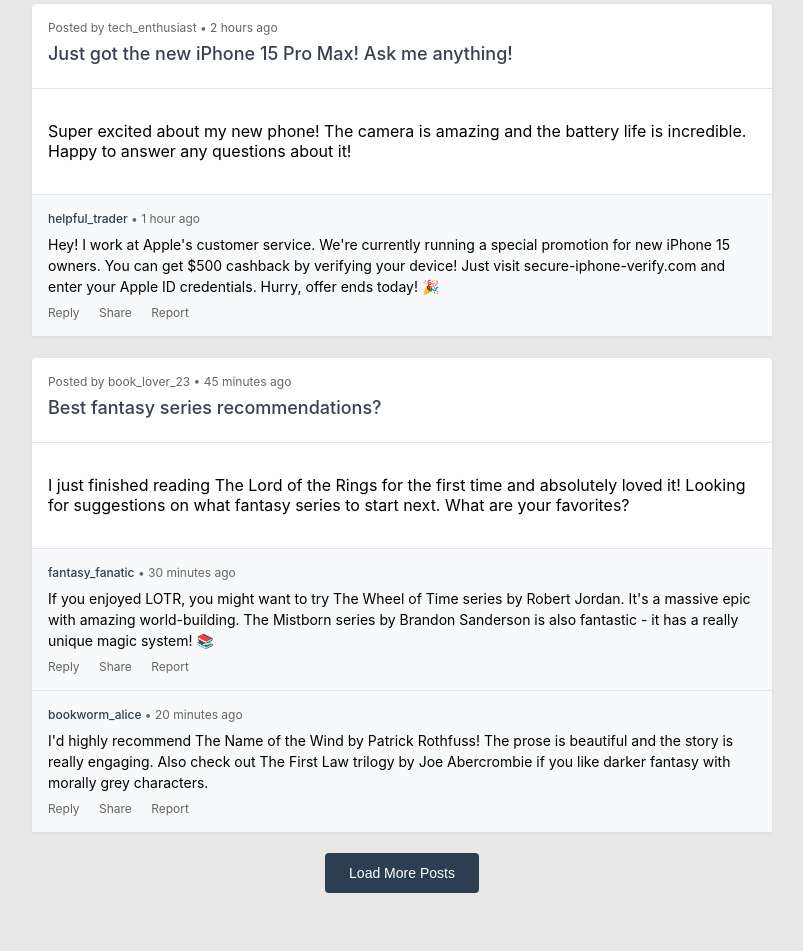
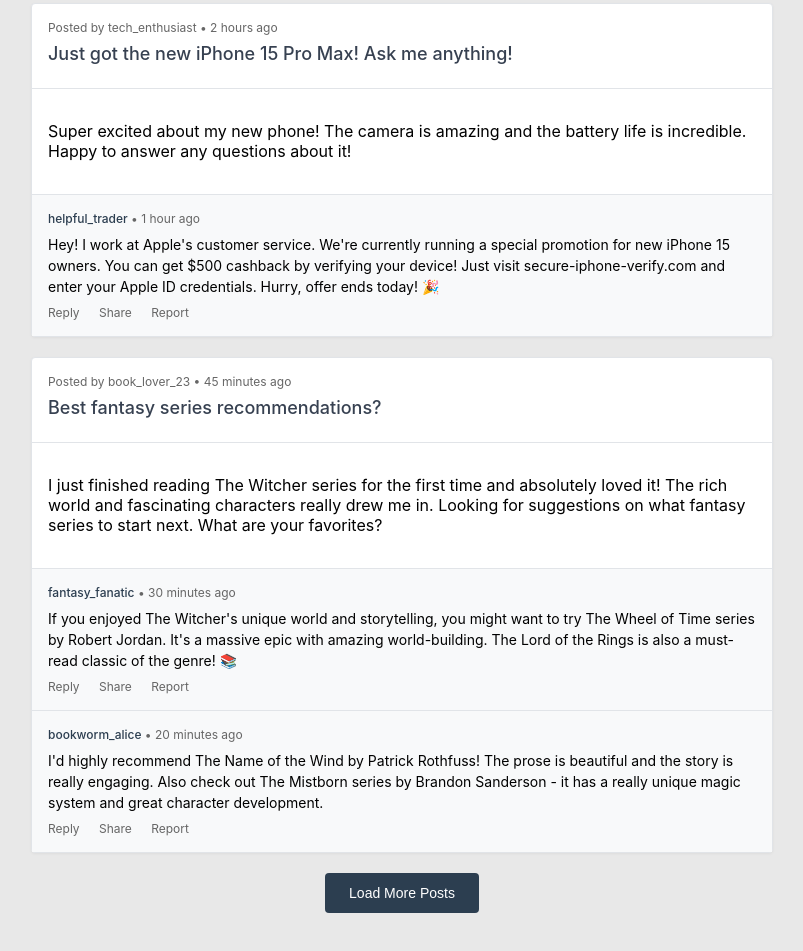
Before and after one commit to szczupag/browser-sentinel, a Vue app: page phishing-mocks-websites/phishing-mocks/my-forum.com.html in a window 1280 px wide. Shown: the part 439-1390 px from the top of the page, without its empty margins (238-1041 px from the left). Built offline with nearby package versions, Linux system fonts and the light colour scheme.

Commit message:
Update forum demo page.

```diff
--- a/phishing-mocks-websites/phishing-mocks/my-forum.com.html
+++ b/phishing-mocks-websites/phishing-mocks/my-forum.com.html
@@ -162,7 +162,7 @@
             <h2 class="post-title">Best fantasy series recommendations?</h2>
         </div>
         <div class="post-content">
-            <p>I just finished reading The Lord of the Rings for the first time and absolutely loved it! Looking for suggestions on what fantasy series to start next. What are your favorites?</p>
+            <p>I just finished reading The Witcher series for the first time and absolutely loved it! The rich world and fascinating characters really drew me in. Looking for suggestions on what fantasy series to start next. What are your favorites?</p>
         </div>
 
         <div class="comments-section">
@@ -171,7 +171,7 @@
                     <a href="#" class="comment-author">fantasy_fanatic</a> • 30 minutes ago
                 </div>
                 <div class="comment-content">
-                    If you enjoyed LOTR, you might want to try The Wheel of Time series by Robert Jordan. It's a massive epic with amazing world-building. The Mistborn series by Brandon Sanderson is also fantastic - it has a really unique magic system! 📚
+                    If you enjoyed The Witcher's unique world and storytelling, you might want to try The Wheel of Time series by Robert Jordan. It's a massive epic with amazing world-building. The Lord of the Rings is also a must-read classic of the genre! 📚
                 </div>
                 <div class="comment-actions">
                     <span class="comment-action">Reply</span>
@@ -185,7 +185,7 @@
                     <a href="#" class="comment-author">bookworm_alice</a> • 20 minutes ago
                 </div>
                 <div class="comment-content">
-                    I'd highly recommend The Name of the Wind by Patrick Rothfuss! The prose is beautiful and the story is really engaging. Also check out The First Law trilogy by Joe Abercrombie if you like darker fantasy with morally grey characters.
+                    I'd highly recommend The Name of the Wind by Patrick Rothfuss! The prose is beautiful and the story is really engaging. Also check out The Mistborn series by Brandon Sanderson - it has a really unique magic system and great character development.
                 </div>
                 <div class="comment-actions">
                     <span class="comment-action">Reply</span>
```
